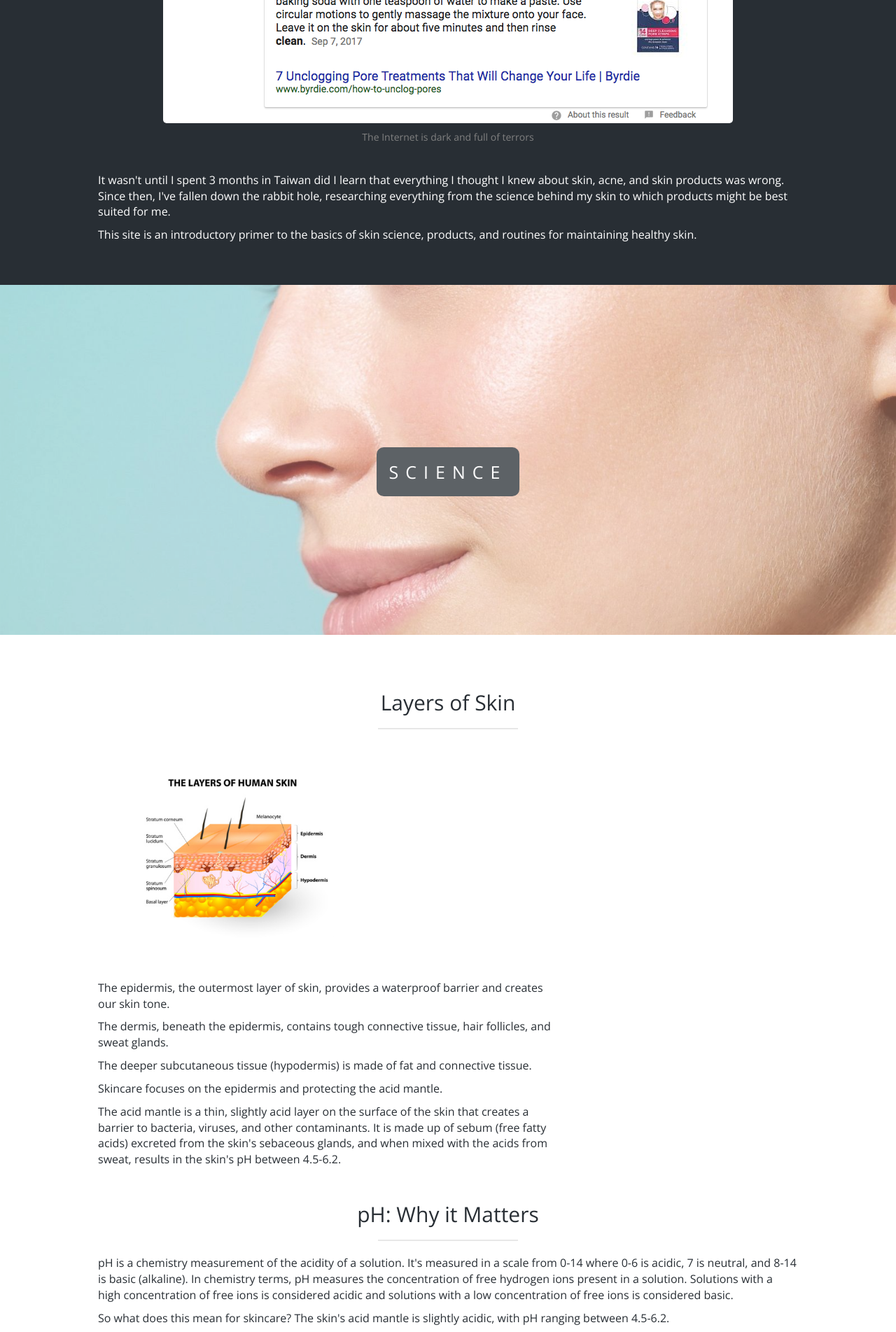
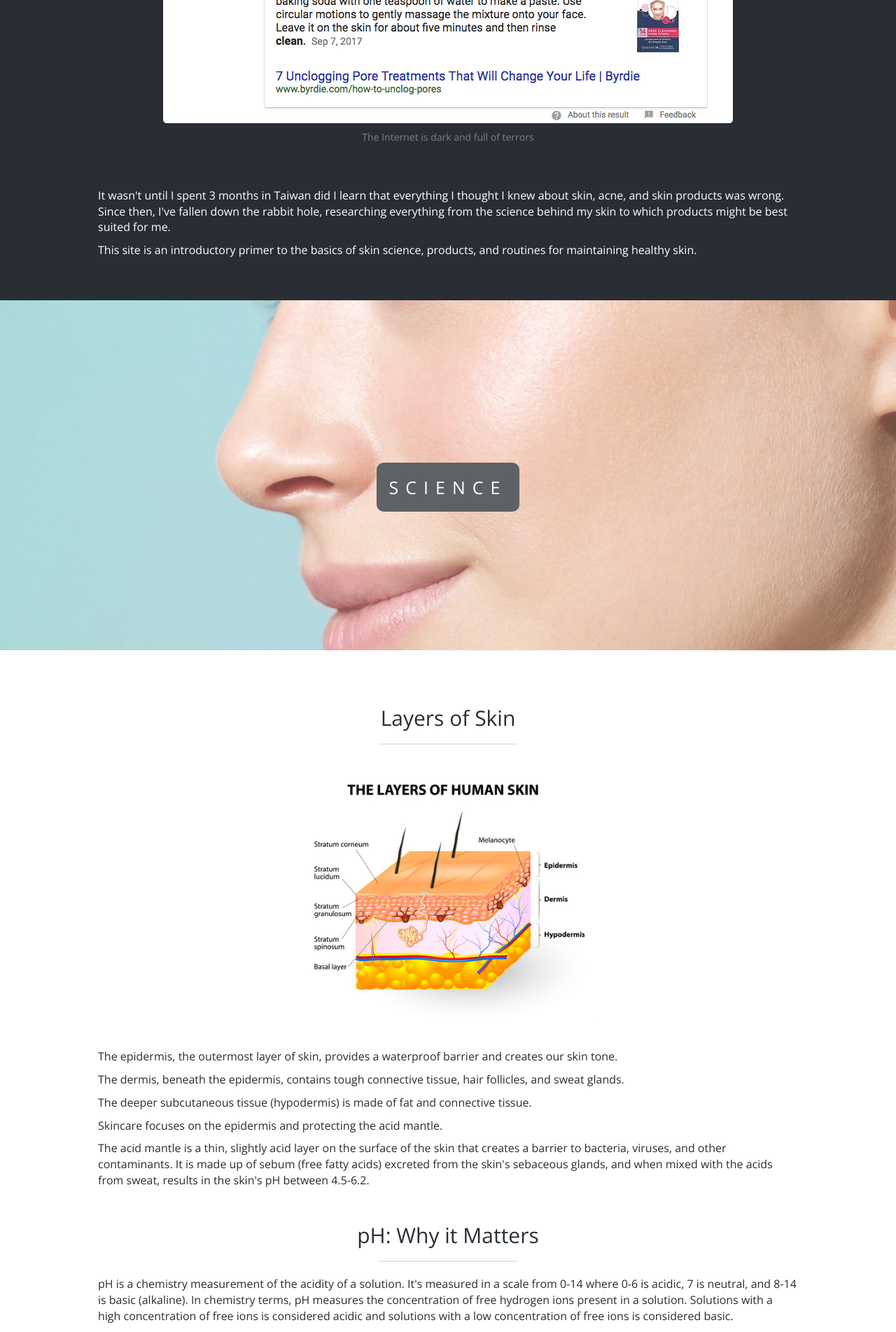
Before and after one commit to limichelle21/skincare, a PHP site: page / in a window 1280 px wide. Shown: the part 960-2863 px from the top of the page at 70% size. Run offline with PHP 8.4, Linux system fonts and the light colour scheme; some libraries are stand-ins or nearby versions.

```diff
--- a/index.html
+++ b/index.html
@@ -74,19 +74,16 @@
           <div id="skinlayers" class="spacer">
             <h2>Layers of Skin</h2>
             <hr class="section-heading-spacer"></hr>
-              <div class="row">
-                <div class="col-md-4 img-container">
+              <div class="img-container">
                 <img src="images/skinlayers.jpg" class="content-img img-responsive">
               </div>
-                <div class="col-md-8">
-                  <br>
+              <div>
                 <p>The epidermis, the outermost layer of skin, provides a waterproof barrier and creates our skin tone.</p>
                 <p>The dermis, beneath the epidermis, contains tough connective tissue, hair follicles, and sweat glands.</p>
                 <p>The deeper subcutaneous tissue (hypodermis) is made of fat and connective tissue.</p>
                 <p>Skincare focuses on the epidermis and protecting the acid mantle.</p>
                 <p>The acid mantle is a thin, slightly acid layer on the surface of the skin that creates a barrier to bacteria, viruses, and other contaminants.
                 It is made up of sebum (free fatty acids) excreted from the skin's sebaceous glands, and when mixed with the acids from sweat, results in the skin's pH between 4.5-6.2.</p>
-                </div>
               </div>
           </div>
           <div id="phlevel" class="spacer">
@@ -122,29 +119,25 @@
           <div id="uva" class="spacer">
             <h2>UVA, UVB, and Why SPF is Not Enough</h2>
             <hr class="section-heading-spacer"></hr>
-            <div class="row">
-              <div class="col-md-4 img-container">
+              <div class="img-container">
                 <img src="images/uvauvb.jpg" class="content-img img-responsive">
               </div>
-              <div class="col-md-8">
+              <div>
                 <p>UVA rays account for 95% of UV radiation from the sun. They are less intense than UVB, but much more prevalent. They are present during all daylight hours and can penetrate through clouds and glass. This means that even if you're indoors, UVA rays can still reach you through glass windows.
                 UVA penetrates the skin more deeply than UVB. This is the ray responsible for the "tanning glow", but also contributes to skin aging, wrinkling, and cancer.
                 <p>UVB rays cause skin reddening and sunburn, affecting the upper epidermal layers of skin. UVB rays are present during certain hours of the day and months of the year (10AM-4PM April-October in the US). Traditionally, sunscreen has been formulated to protect against UVB.</p>
               </div>
-            </div>
             <br>
-            <div class="row">
-              <div class="col-md-4 img-container">
+              <div class="img-container">
                 <img src="images/uvb.jpg" class="content-img img-responsive">
               </div>
-              <div class="col-md-8">
+              <div>
                 <p>SPF stands for "sun protection factor" and it indicates how long it will take for UVB to redden your skin compared to wearing no sunscreen at all. Using sunscreen at SPF 15 means your skin will take 15 times longer to burn than without sunscreen.
                   Historically, most Western sunscreens focused only on SPF and protecting against UVB rays. However, the usage was generally limited to sunny days by the pool and extended outdoor activity.
                   Most people come into contact with UVA rays on a daily basis and do not wear sunscreen.</p>
                 <p>Broad spectrum sunscreens are formulated to protect against both UVA and UVB rays, although most are still measured in SPF. The Japanese have put forth a PA rating (Protection Grade of UVA rays) to measure UVA protection.
                    Asian sunscreens will often be labeled with both SPF and PA. PA+ provides minimal protection, PA++ provides moderate protection, and PA+++ provides the highest.</p>
                 <p>Key ingredients to look for in broad spectrum sunscreens are zinc oxide, titanium dioxide, oxybenzone, avobenzone, and mexoryl.</p>
-              </div>
               </div>
           </div>
         </div>
--- a/style.css
+++ b/style.css
@@ -89,6 +89,7 @@ figcaption {
   text-align: center;
   color: #808080;
   margin: 1rem 0;
+  min-height: 42px;
 }
 
 .caption {
```
Lines whose indentation alone changed are shown as unchanged.
